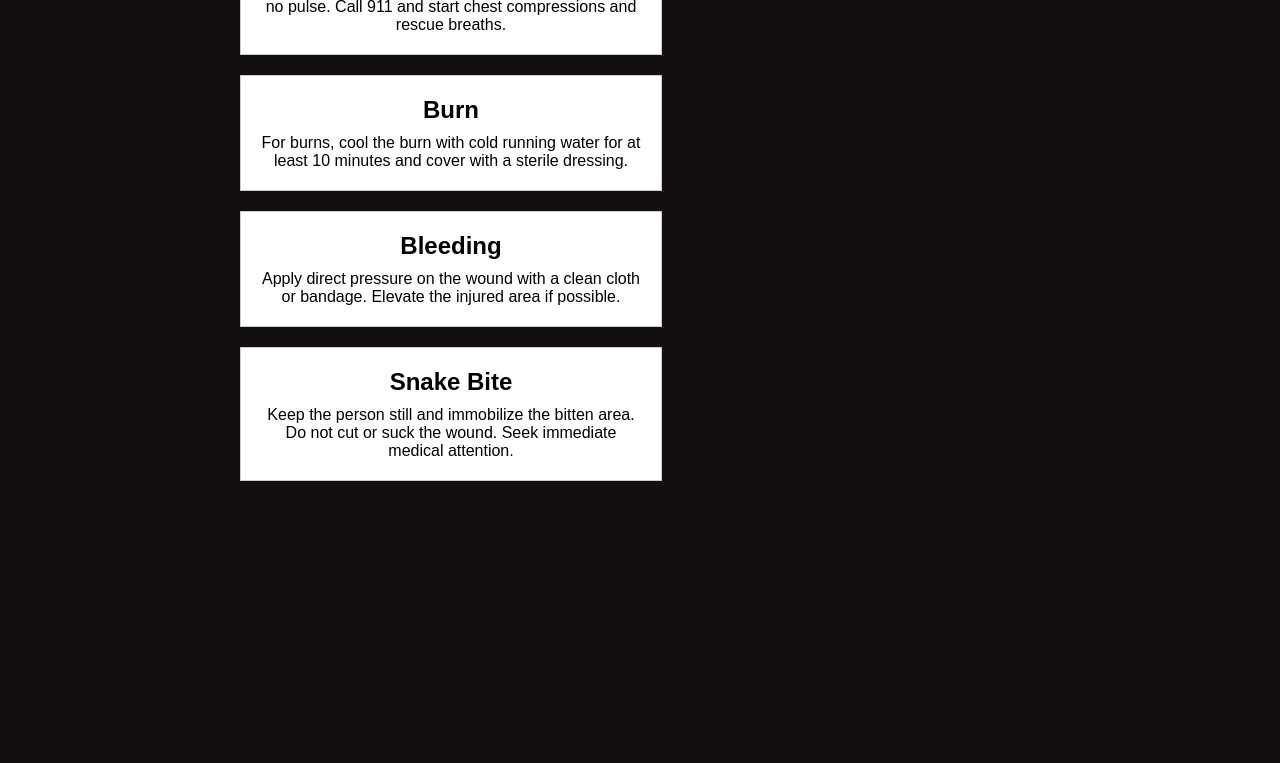
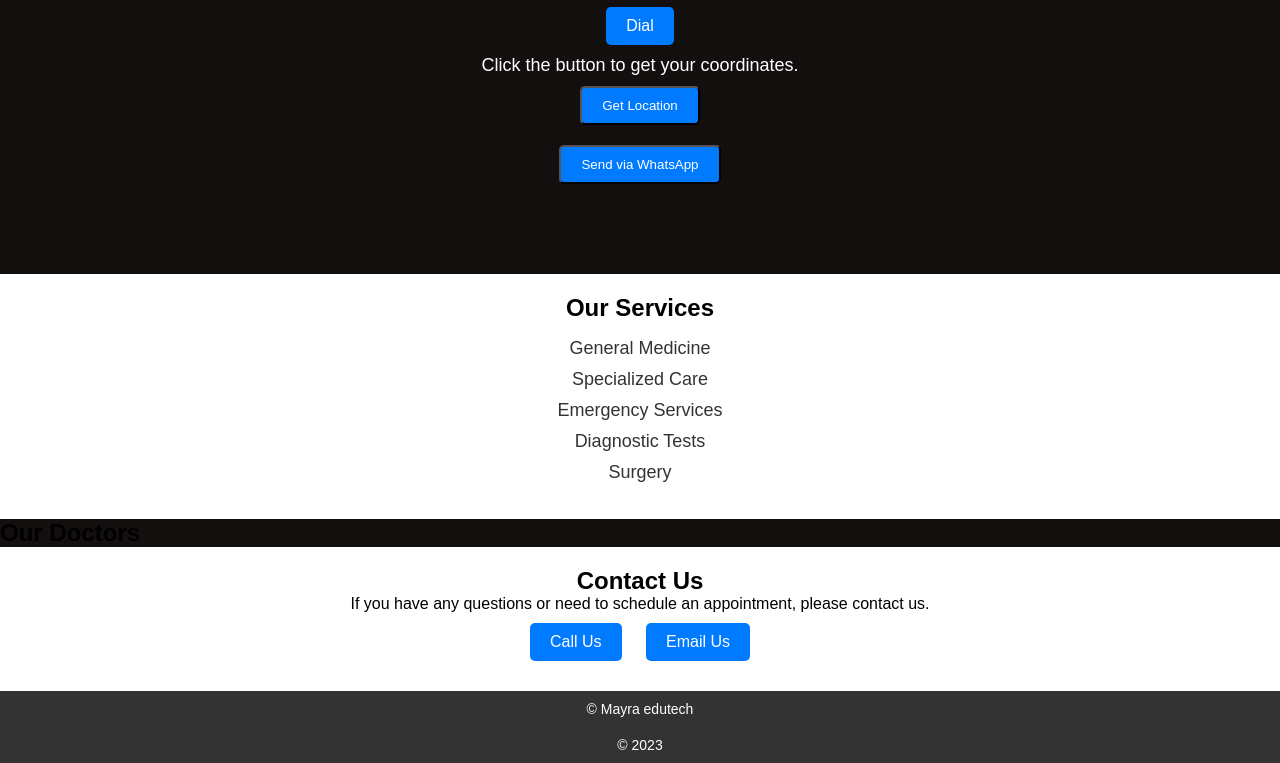
Before and after one commit to mehereesh2/Team-Mayra-vashisth-24, a plain HTML site: page first_aid.html in a window 1280 px wide. Shown: the part 278-1041 px from the top of the page. Before the commit the page ends 800 px from the top, so only its background shows below. Drawn offline with Linux system fonts and the light colour scheme.

Commit message:
Update first_aid.html

```diff
--- a/first_aid.html
+++ b/first_aid.html
@@ -1,8 +1,12 @@
-<html>
+<!DOCTYPE html>
+<html lang="en">
+<head>
     <meta charset="UTF-8">
     <meta name="viewport" content="width=device-width, initial-scale=1.0">
     <link rel="stylesheet" href="style.css">
-    <title>FirstAid-hospital page</title>
+    <title>Hospital Page</title>
+    <script type="text/javascript" src="demo.js"></script>
+</head>
 <body>
     <header>
         <h1>Welcome to Our Hospital</h1>
@@ -15,26 +19,81 @@
             </ul>
         </nav>
     </header>
-        <div class="container">
-            <h1>First Aid Instructions</h1>
-            <div class="first-aid">
-                <div class="first-aid-item">
-                    <h2>CPR</h2>
-                    <p>Perform CPR if the person is not breathing and has no pulse. Call 911 and start chest compressions and rescue breaths.</p>
-                </div>
-                <div class="first-aid-item">
-                    <h2>Burn</h2>
-                    <p>For burns, cool the burn with cold running water for at least 10 minutes and cover with a sterile dressing.</p>
-                </div>
-                <div class="first-aid-item">
-                    <h2>Bleeding</h2>
-                    <p>Apply direct pressure on the wound with a clean cloth or bandage. Elevate the injured area if possible.</p>
-                </div>
-                <div class="first-aid-item">
-                    <h2>Snake Bite</h2>
-                    <p>Keep the person still and immobilize the bitten area. Do not cut or suck the wound. Seek immediate medical attention.</p>
-                </div>
-            </div>
-        </div>
+
+    <section class="hero">
+        <h2>Your Health, Our Priority</h2>
+        <p>We provide world-class healthcare services.</p>
+        <a class="btn" href="tel: +916301111718">Dial</a>
+
+        <p>Click the button to get your coordinates.</p>
+
+        <button class="btn" onclick="getLocation()">Get Location</button><br>
+        <button class="btn" onclick="sendLocationViaWhatsApp()">Send via WhatsApp</button>
+
+        <p class="direction" id="demo"></p>
+
+        <script>
+            var x = document.getElementById("demo");
+            var latitude, longitude;
+
+            function getLocation() {
+                if (navigator.geolocation) {
+                    navigator.geolocation.getCurrentPosition(function (position) {
+                        latitude = position.coords.latitude;
+                        longitude = position.coords.longitude;
+                        showPosition(position);
+                    });
+                } else {
+                    x.innerHTML = "Geolocation is not supported by this browser.";
+                }
+            }
+
+            function showPosition(position) {
+                x.innerHTML = "Latitude: " + latitude + "<br>Longitude: " + longitude;
+            }
+
+            function sendLocationViaWhatsApp() {
+                if (latitude !== undefined && longitude !== undefined) {
+                    var whatsappURL = "https://api.whatsapp.com/send?phone=+91 6301111718&text=Latitude: " + latitude + " Longitude: " + longitude;
+                    // Replace PHONE_NUMBER with the desired WhatsApp number
+                    window.open(whatsappURL, "_blank");
+                } else {
+                    x.innerHTML = "Location not available. Please click 'Get Location' first.";
+                }
+            }
+        </script>
+
+
+
+
+    </section>
+    <section id="services">
+        <h2>Our Services</h2>
+        <ul>
+            <li>General Medicine</li>
+            <li>Specialized Care</li>
+            <li>Emergency Services</li>
+            <li>Diagnostic Tests</li>
+            <li>Surgery</li>
+        </ul>
+    </section>
+
+    <section id="doctors">
+        <h2>Our Doctors</h2>
+    </section>
+
+    <section id="contact">
+        <h2>Contact Us</h2>
+        <p>If you have any questions or need to schedule an appointment, please contact us.</p>
+        <a href="tel:+91630111718" class="contact-link">Call Us</a>
+        <a href="mailtomrmarico2901@gmail.com" class="contact-link">Email Us</a>
+    </section>
+
+    <footer>
+        <p>&copy; Mayra edutech</p>
+    </footer>
+    <footer>
+        <p>&copy; 2023 </p>
+    </footer>
 </body>
 </html>
```
Lines whose indentation alone changed are shown as unchanged.
